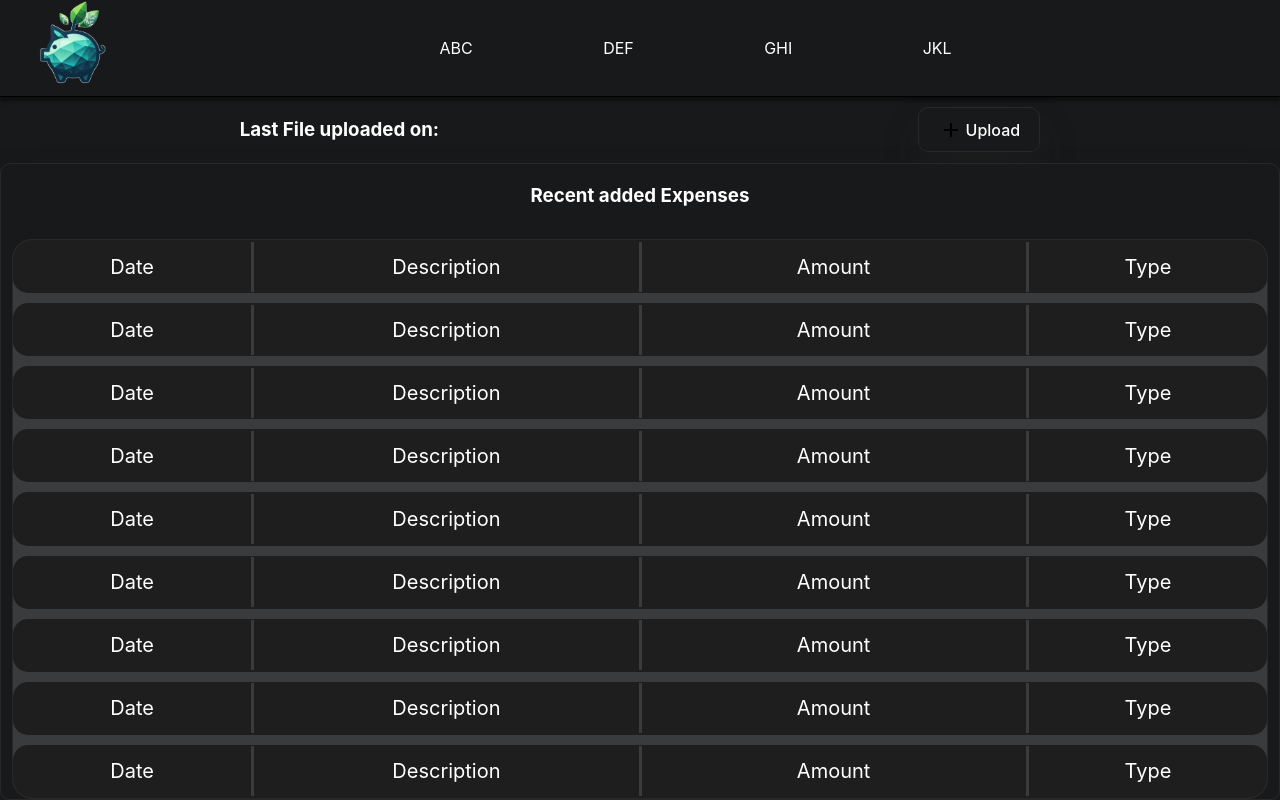
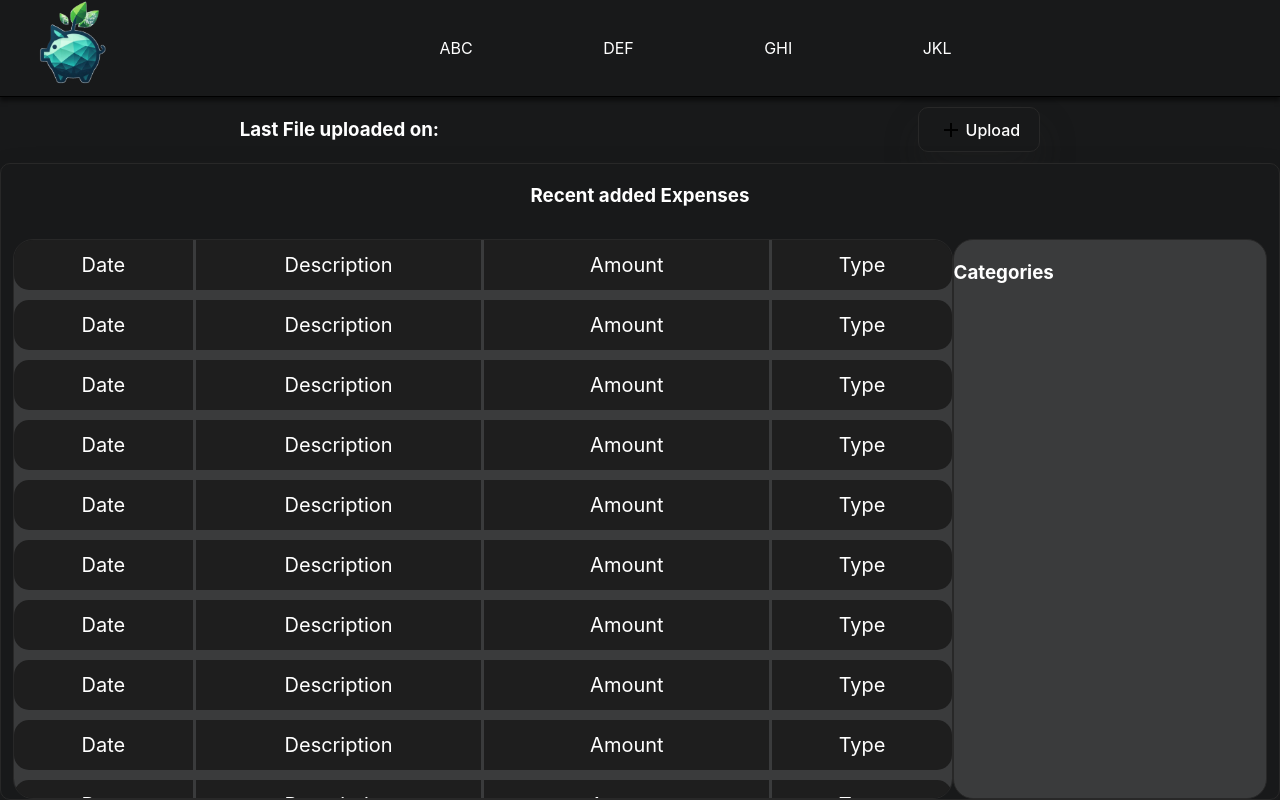
Before and after one commit to DevangBanda/MERN_ExpenseTracker, a React (Vite) app in the folder client/: page / in a window 1280 px wide. Built offline with nearby package versions, Linux system fonts and the light colour scheme.

Commit message:
Expense Category

```diff
--- a/client/src/Pages/Budgeting.jsx
+++ b/client/src/Pages/Budgeting.jsx
@@ -36,14 +36,21 @@ box-shadow: 1px 20px 35px 0px ${({ theme }) => theme.primary + 40};
 border: 1px solid ${({ theme }) => theme.primary};
 border-radius: 10px;`;
 
+const ExpenseAndCategory = styled.div`
+display: flex;
+flex: 1;
+width: 98vw;
+padding: none;
+overflow-y: auto;
+justify-content: center;`;
+
 const ExpensesContainer = styled.div`
-flex: 1;
+flex: ${(props) => (props.primary ? '0.75' : '0.25')};
 display: flex;
 flex-direction: column;
 gap:10px;
 overflow-y: auto;
 min-height: 50vh;
-width: 98vw;
 background: ${({ theme }) => theme.bgLight};
 border: 1px solid ${({ theme }) => theme.primary};
 border-radius: 20px;
@@ -52,6 +59,7 @@ border-radius: 20px;
     min-height: 30vh;
 }
 `;
+
 
 const Budgeting = () => {
   return (
@@ -62,7 +70,8 @@ const Budgeting = () => {
         </Division>
         <UploadedDiv>
             <Info>Recent added Expenses</Info>
-            <ExpensesContainer>
+            <ExpenseAndCategory>
+              <ExpensesContainer primary>
                   <ExpenseDisplay/>
                   <ExpenseDisplay/>
                   <ExpenseDisplay/>
@@ -72,8 +81,18 @@ const Budgeting = () => {
                   <ExpenseDisplay/>
                   <ExpenseDisplay/>
                   <ExpenseDisplay/>
+                  <ExpenseDisplay/>
+                  <ExpenseDisplay/>
+                  <ExpenseDisplay/>
+                  <ExpenseDisplay/>
+                  <ExpenseDisplay/>
+                  <ExpenseDisplay/>
+              </ExpensesContainer>
 
+              <ExpensesContainer>
+                <Info>Categories</Info>
               </ExpensesContainer>
+            </ExpenseAndCategory>
         </UploadedDiv>
 
     </Container>
```
Lines whose indentation alone changed are shown as unchanged.
